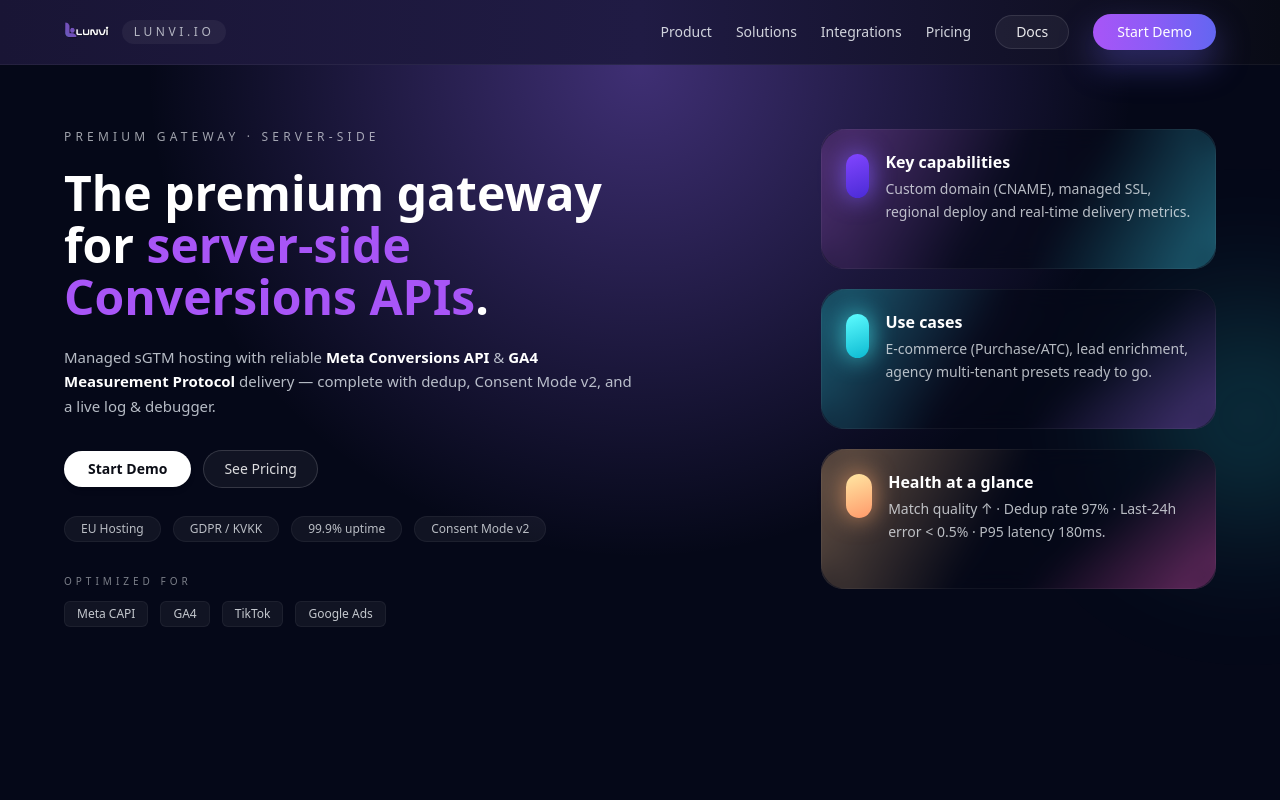
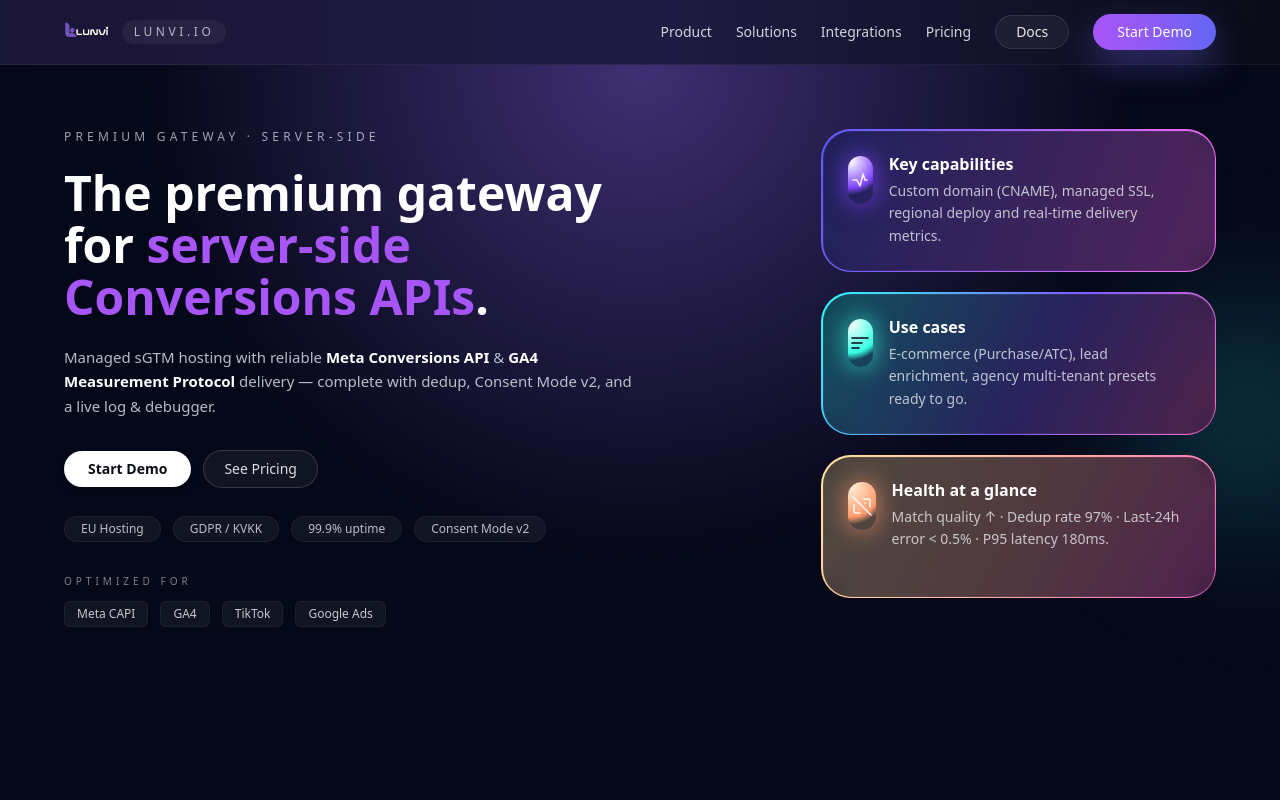
Before and after one commit to tugbaarslanw/lunvi-io, a Next.js app: page / in a window 1280 px wide. Shown: the top 800 px of the page. Built offline with nearby package versions, Linux system fonts and the light colour scheme.

Commit message:
Update page.tsx

```diff
--- a/app/page.tsx
+++ b/app/page.tsx
@@ -70,10 +70,7 @@
               <h1 className="text-4xl leading-tight font-semibold md:text-5xl space-y-1">
                 <span className="block text-white">The premium gateway</span>
                 <span className="block text-white">
-                  for{" "}
-                  <span className="text-[#a855f7]">
-                    server-side
-                  </span>
+                  for <span className="text-[#a855f7]">server-side</span>
                 </span>
                 <span className="block text-[#a855f7]">
                   Conversions APIs
@@ -137,13 +134,26 @@
               </div>
             </div>
 
-            {/* RIGHT – glass cards */}
+            {/* RIGHT – glass cards with neon border */}
             <div className="flex w-full flex-col gap-5 lg:w-[395px]">
               {/* CARD 1 */}
-              <div className="relative rounded-[26px]">
-                <div className="pointer-events-none absolute inset-0 rounded-[26px] bg-[linear-gradient(120deg,#c56fff,rgba(199,118,255,0)_45%),linear-gradient(300deg,#42e1ff,rgba(66,225,255,0)_40%)] opacity-100" />
-                <div className="relative rounded-[22px] bg-[#060918]/60 backdrop-blur-md border border-white/5 px-6 py-5 flex gap-4 min-h-[140px]">
-                  <div className="mt-1 h-11 w-11 rounded-2xl bg-[linear-gradient(160deg,#8245ff,#4a2bd6)] shadow-[0_0_25px_rgba(128,90,255,0.85)]" />
+              <div className="relative rounded-[30px] bg-[linear-gradient(110deg,#5b5bff_0%,#ff69f7_100%)] p-[1.5px]">
+                <div className="relative rounded-[28px] bg-[#060918]/70 backdrop-blur-md border border-white/5 px-6 py-5 flex gap-4 min-h-[140px]">
+                  {/* neon icon */}
+                  <div className="mt-1 h-12 w-12 rounded-2xl bg-[radial-gradient(circle_at_10%_10%,#ffffff,_#8245ff_55%,rgba(130,69,255,0)_70%)] flex items-center justify-center shadow-[0_0_25px_rgba(130,69,255,0.85)]">
+                    <svg
+                      xmlns="http://www.w3.org/2000/svg"
+                      className="h-6 w-6 text-white/90"
+                      viewBox="0 0 24 24"
+                      fill="none"
+                      stroke="currentColor"
+                      strokeWidth="1.6"
+                      strokeLinecap="round"
+                      strokeLinejoin="round"
+                    >
+                      <path d="M5 12h4l3 6 3-12 2 6h2" />
+                    </svg>
+                  </div>
                   <div>
                     <p className="text-base font-semibold">Key capabilities</p>
                     <p className="text-sm text-slate-100/75 mt-1 leading-relaxed">
@@ -155,10 +165,25 @@
               </div>
 
               {/* CARD 2 */}
-              <div className="relative rounded-[26px]">
-                <div className="pointer-events-none absolute inset-0 rounded-[26px] bg-[linear-gradient(120deg,#40e0ff,rgba(64,224,255,0)_40%),linear-gradient(320deg,#a971ff,rgba(169,113,255,0)_35%)] opacity-100" />
-                <div className="relative rounded-[22px] bg-[#060918]/60 backdrop-blur-md border border-white/5 px-6 py-5 flex gap-4 min-h-[140px]">
-                  <div className="mt-1 h-11 w-11 rounded-2xl bg-[linear-gradient(160deg,#5efcff,#0cbad2)] shadow-[0_0_25px_rgba(71,246,255,0.75)]" />
+              <div className="relative rounded-[30px] bg-[linear-gradient(120deg,#2efcff_0%,#7b5cff_55%,#ff66c4_100%)] p-[1.5px]">
+                <div className="relative rounded-[28px] bg-[#060918]/70 backdrop-blur-md border border-white/5 px-6 py-5 flex gap-4 min-h-[140px]">
+                  {/* neon icon */}
+                  <div className="mt-1 h-12 w-12 rounded-2xl bg-[radial-gradient(circle_at_10%_10%,#ffffff,_#35ffe1_60%,rgba(53,255,225,0)_75%)] flex items-center justify-center shadow-[0_0_25px_rgba(53,255,225,0.75)]">
+                    <svg
+                      xmlns="http://www.w3.org/2000/svg"
+                      className="h-6 w-6 text-[#020617]"
+                      viewBox="0 0 24 24"
+                      fill="none"
+                      stroke="currentColor"
+                      strokeWidth="1.6"
+                      strokeLinecap="round"
+                      strokeLinejoin="round"
+                    >
+                      <path d="M4 7h16" />
+                      <path d="M4 12h10" />
+                      <path d="M4 17h7" />
+                    </svg>
+                  </div>
                   <div>
                     <p className="text-base font-semibold">Use cases</p>
                     <p className="text-sm text-slate-100/75 mt-1 leading-relaxed">
@@ -170,10 +195,27 @@
               </div>
 
               {/* CARD 3 */}
-              <div className="relative rounded-[26px]">
-                <div className="pointer-events-none absolute inset-0 rounded-[26px] bg-[linear-gradient(120deg,#ffc78c,rgba(255,199,140,0)_45%),linear-gradient(320deg,#ff5fd1,rgba(255,95,209,0)_35%)] opacity-100" />
-                <div className="relative rounded-[22px] bg-[#060918]/60 backdrop-blur-md border border-white/5 px-6 py-5 flex gap-4 min-h-[140px]">
-                  <div className="mt-1 h-11 w-11 rounded-2xl bg-[linear-gradient(160deg,#ffe7a3,#ff996a)] shadow-[0_0_25px_rgba(255,167,109,0.75)]" />
+              <div className="relative rounded-[30px] bg-[linear-gradient(120deg,#ffe29f_0%,#ffa99f_55%,#ff5dcd_100%)] p-[1.5px]">
+                <div className="relative rounded-[28px] bg-[#060918]/70 backdrop-blur-md border border-white/5 px-6 py-5 flex gap-4 min-h-[140px]">
+                  {/* neon icon */}
+                  <div className="mt-1 h-12 w-12 rounded-2xl bg-[radial-gradient(circle_at_10%_10%,#fff0d8,_#ff996a_60%,rgba(255,153,106,0)_75%)] flex items-center justify-center shadow-[0_0_25px_rgba(255,153,106,0.75)]">
+                    <svg
+                      xmlns="http://www.w3.org/2000/svg"
+                      className="h-6 w-6 text-white/90"
+                      viewBox="0 0 24 24"
+                      fill="none"
+                      stroke="currentColor"
+                      strokeWidth="1.6"
+                      strokeLinecap="round"
+                      strokeLinejoin="round"
+                    >
+                      <path d="M20 13V7a2 2 0 0 0-2-2h-4" />
+                      <path d="M4 11v6a2 2 0 0 0 2 2h4" />
+                      <path d="M9 15h.01" />
+                      <path d="M15 9h.01" />
+                      <path d="m3 3 18 18" />
+                    </svg>
+                  </div>
                   <div>
                     <p className="text-base font-semibold">Health at a glance</p>
                     <p className="text-sm text-slate-100/75 mt-1 leading-relaxed">
```
